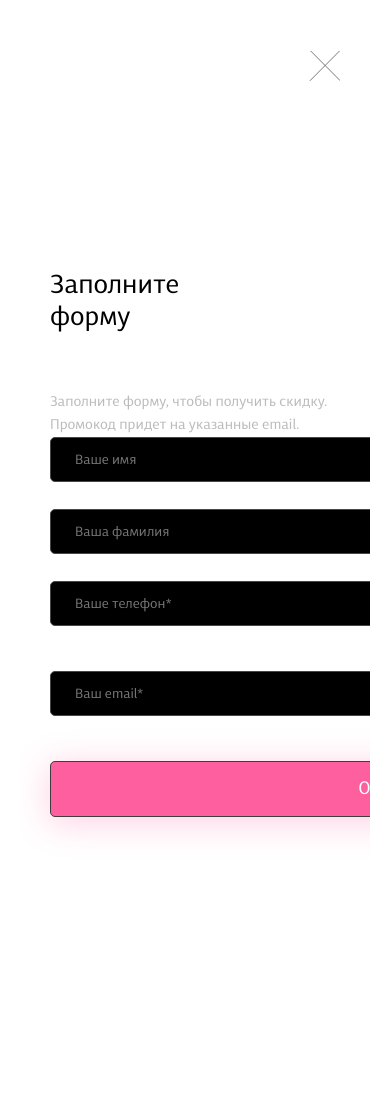
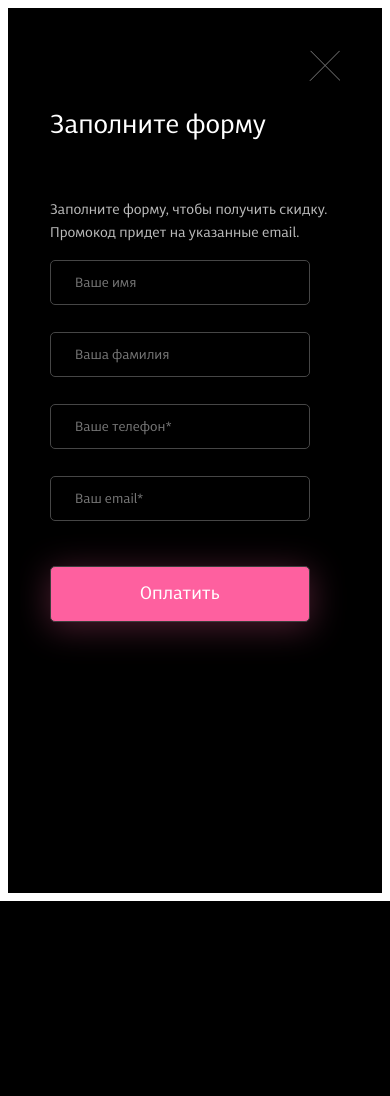
Before and after one commit to cvetn/gulp, a PHP site: page /discount-popup.html in a window 390 px wide. After the commit the page ends 901 px from the top, so only its background shows below. Run offline with PHP 8.4, Linux system fonts and the light colour scheme; style sheets or scripts are compiled from the project's sources.

Commit message:
mobile verison fixed + some effects

```diff
--- a/gulpfile.js
+++ b/gulpfile.js
@@ -44,6 +44,8 @@ gulp.task('fonts', function () {
   }));
 });
 
+
+
 gulp.task('jslibs', function () {
   var filterJS = gulpFilter('**/*.js', { restore: true });
   return gulp.src('./bower.json')
@@ -51,11 +53,14 @@ gulp.task('jslibs', function () {
   .pipe(filterJS)
   .pipe(concat('libs.js'))
   //.pipe(uglify())
+
   .pipe(gulp.dest('prod/js'))
   .pipe(browserSync.reload({
     stream: true
   }));
 });
+
+
 
 gulp.task('appjs', () => {
    return  gulp.src('src/js/*')
--- a/package.json
+++ b/package.json
@@ -26,5 +26,8 @@
     "gulp-plumber": "^1.1.0",
     "gulp-sass": "^3.1.0",
     "gulp-uglify": "^3.0.0"
+  },
+  "dependencies": {
+    "rigger": "^1.0.0"
   }
 }
--- a/src/about-popup.html
+++ b/src/about-popup.html
@@ -4,6 +4,8 @@
   <meta charset="UTF-8">
   <title>О Проекте</title>
   <link rel="stylesheet" href="css/style.css">
+  <meta name="viewport" content="width=device-width, initial-scale=1">
+
 </head>
 <body>
   <div class="block block-about">
--- a/src/discount-popup.html
+++ b/src/discount-popup.html
@@ -4,6 +4,8 @@
   <meta charset="UTF-8">
   <title>Форма получения скидки</title>
   <link rel="stylesheet" href="css/style.css">
+  <meta name="viewport" content="width=device-width, initial-scale=1">
+
 </head>
 <body>
   <div class="block block-form">
--- a/src/sass/style.scss
+++ b/src/sass/style.scss
@@ -1,7 +1,7 @@
 @import 'bower_components/reset-css/_reset';
 @import '_fonts.scss';
 
-$xs: 450px;
+$xs: 550px;
 $sm: 768px;
 $md: 992px;
 $lg: 1200px;
@@ -40,7 +40,7 @@ body{
     width: 970px;
   }
   @media (max-width: $md) {
-    width: 750px;
+    width: 550px;
   }
   @media (max-width: $xs) {
     width: 350px;
@@ -121,12 +121,21 @@ body{
     background-position-x: -280px;
     background-color: black;
     color: #fff;
+    @media (max-width: $lg){
+      background-position: -390px;
+    }
+    @media (max-width: $md){
+      background-image: none;
+    }
+
   }
   &-discount{
     background-color: #000;
     color: #fff;
   }
   &-partnership{
+    background-color: #000;
+    color: #fff;
     padding: 85px 0;
   }
   &-courses{
@@ -139,6 +148,10 @@ body{
   }
   &-partner{
     background-color: #000;
+    color: #fff;
+  }
+  &-form{
+    background: #000;
     color: #fff;
   }
 }
@@ -174,7 +187,7 @@ body{
     @media (max-width: $lg) {
       padding-right: 47px;
     }
-    @media (max-width: $xs) {
+    @media (max-width: $md) {
       clear: both;
       width: 100%;
       text-align: center;
@@ -200,14 +213,13 @@ body{
     width: 164px;
     height: 39px;
     float: left;
-    padding:12px 22px;
+    padding:13px 23px;
     @media (max-width: $xs) {
       width: 110px;
       position: absolute;
       right: 65px;
       padding: 12px 2px;
     }
-
   }
 }
 
@@ -222,7 +234,8 @@ body{
     padding: 150px 0px 228px 480px;
   }
   @media (max-width: $md) {
-    padding: 150px 140px 228px 30px;
+    padding: 150px 0px 228px 190px;
+    // padding: 150px 140px 228px 30px;
   }
   @media (max-width: $sm) {
     padding: 830px 150px 130px 120px;
@@ -346,7 +359,7 @@ body{
   @media (max-width: $xlg) {
     max-width: 28%;
   }
-  @media (max-width: $xs) {
+  @media (max-width: $md) {
     float: none;
     max-width: 100%;
     margin-right: 0 !important;
@@ -668,6 +681,7 @@ body{
       padding-right: 88px;
       @media (max-width: $xs){
         padding-right: 0;
+        margin-bottom: 35px;
       }
     }
   }
@@ -675,6 +689,7 @@ body{
 
 .question{
   padding-left: 30px;
+    transition: all .5s;
   cursor: pointer;
   &:not(.question-active):hover{
     color: #fe609f;
@@ -687,6 +702,7 @@ body{
     border-radius: 8px;
     background-color: #1e1e1e;
     margin-top: -29px;
+    transition: all .5s;
     .question__descr{
       display: block;
     }
@@ -783,13 +799,27 @@ body{
   & p{
     display: inline-block;
     min-width: 33%;
+    @media (max-width: $lg){
+      min-width: 32%;
+    }
+    @media (max-width: $xs){
+      min-width: 42%;
+    }
   }
   &__copy{
     text-align: center;
+    @media (max-width: $xs){
+      min-width: 10% !important;
+    }
     & img{
       position: relative;
       top: 8px;
       right: 13px;
+    }
+    span{
+      @media (max-width: $md){
+        display: none;
+      }
     }
   }
   &__email{
@@ -801,6 +831,13 @@ body{
   padding: 196px 159px 192px 708px;
   @media (max-width: $xlg) {
     padding: 196px 9px 192px 528px;
+  }
+  @media (max-width: $lg) {
+    padding: 196px 9px 192px 408px;
+  }
+  @media (max-width: $md) {
+    padding: 196px 0px 192px 0px;
+    // padding: 196px 9px 192px 58px;
   }
   &__heading{
     font-size: 38px;
@@ -837,20 +874,39 @@ body{
 
 .discount{
   padding: 262px 0 271px;
+  @media (max-width: $md){
+    padding: 102px 0 271px;
+  }
   &__heading{
     font-size: 26px;
     float: left;
     padding: 0 156px 57px 0;
+    @media (max-width: $md){
+      float: none;
+      padding-right: 0
+    }
   }
   &__descr{
     font-size: 14px;
     line-height: 23px;
     color: #bbbbbb;
     float: left;
+    @media (max-width: $md){
+      float: none;
+      padding-bottom: 15px;
+    }
   }
   form{
     max-width: 700px;
     margin: 0 auto;
+    @media (max-width: $sm){
+      max-width: 460px;
+    }
+    @media (max-width: $xs){
+      max-width: 300px;
+
+    }
+
   }
   input{
     border: 1px solid #464646;
@@ -864,6 +920,13 @@ body{
     &:focus{
       outline-color:#fe609f;
     }
+    @media (max-width: $md){
+      display: block;
+      width: 457px;
+    }
+    @media (max-width: $xs){
+      width: 260px;
+    }
   }
 
   &__button{
@@ -873,6 +936,12 @@ body{
     box-shadow: 0 5px 34px 1px rgba(254, 96, 159, 0.29);
     font-size: 18px;
     color: #ffffff;
+    @media (max-width: $md){
+      width: 457px;
+    }
+    @media (max-width: $xs){
+      width: 260px;
+    }
   }
   .first{
     margin-right: 42px;
@@ -884,22 +953,28 @@ body{
   .third{
     margin-right: 42px;
     margin-bottom: 45px;
+    @media (max-width: $md){
+      margin-bottom: 27px;
+    }
   }
   .fourth{
     margin-bottom: 45px;
   }
-
 }
 
-//TODO pereverstat' ety huety
+//TODO pereverstat' etot kal
 .partnership{
   max-width: 1070px;
   margin: 0 auto;
+  @media (max-width: $sm){
+    max-width: 405px;
+  }
   &__heading{
     font-size: 26px;
     padding-bottom: 24px;
   }
   &__descr{
+    overflow: hidden;
     font-size: 14px;
     color: #bbbbbb;
     font-size: 14px;
@@ -911,6 +986,9 @@ body{
       &:first-child{
         width: 402px;
         margin-right: 153px;
+      }
+      @media (max-width: $lg){
+        max-width: 355px;
       }
     }
     span{
@@ -926,9 +1004,16 @@ body{
     overflow: hidden;
     &:not(:last-child){
       margin-right: 155px;
+      @media (max-width: $lg){
+        margin-right: 95px;
+      }
     }
     img{
       padding-bottom: 14px;
+      @media (max-width: $sm){
+            max-width: 290px;
+      }
+
     }
     p{
       color: #bbbbbb;
@@ -952,7 +1037,7 @@ body{
   width: 30px;
   height: 30px;
   display: none;
-  @media (max-width: $xs){
+  @media (max-width: $md){
     position: absolute;
     top: 15px;
     right: 25px;
@@ -1009,7 +1094,13 @@ body{
 
 #small-dialog {
   width: 100vw;
-  height: 100vh;
+  height: auto;
+  display: none;
+}
+.mfp-wrap{
+  opacity: 0;
+  transition: opacity 1s;
+  background-color: #000;
 }
 
 /**
```
Also changed, not shown: bower.json (+4 -3 lines), src/index.html (+4 -4 lines), src/js/app.js (+34 -11 lines), temp.js (+4 -137 lines), package-lock.json, 1 other file. Lines whose indentation alone changed are shown as unchanged.
